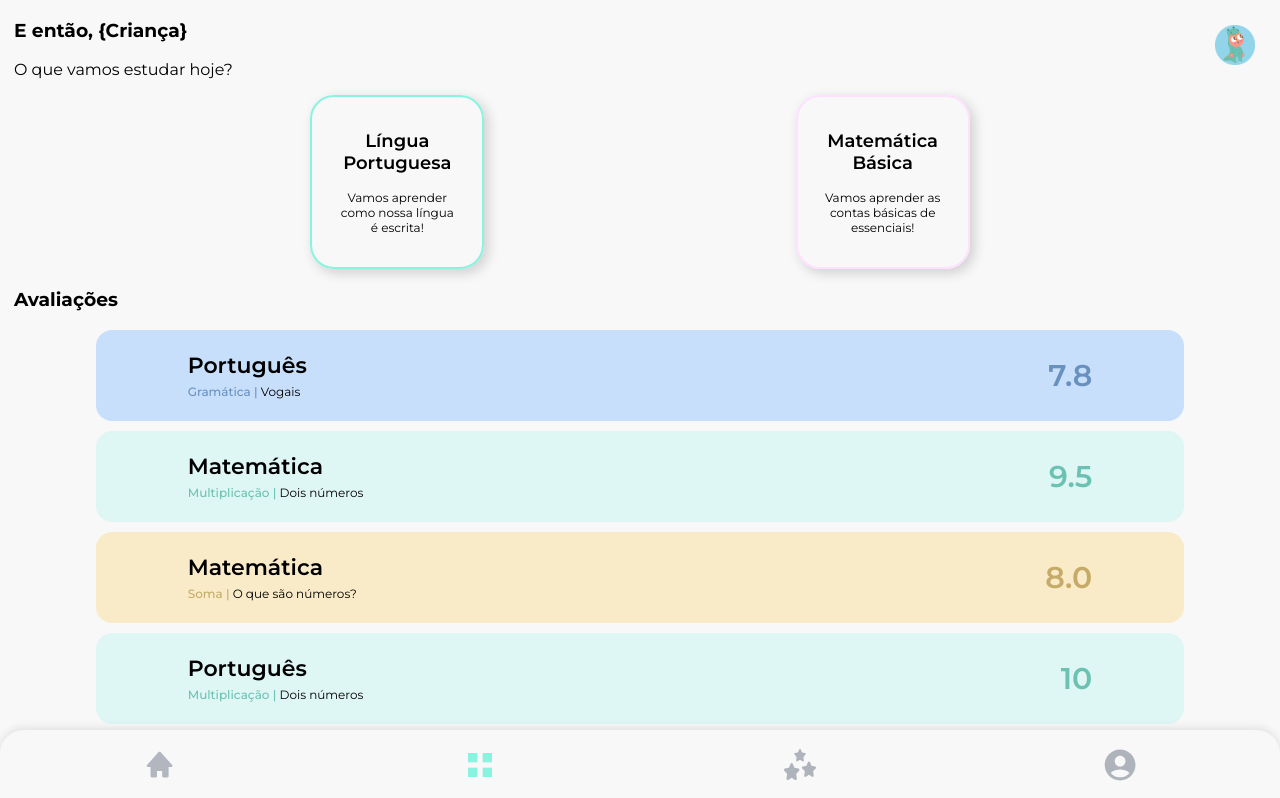
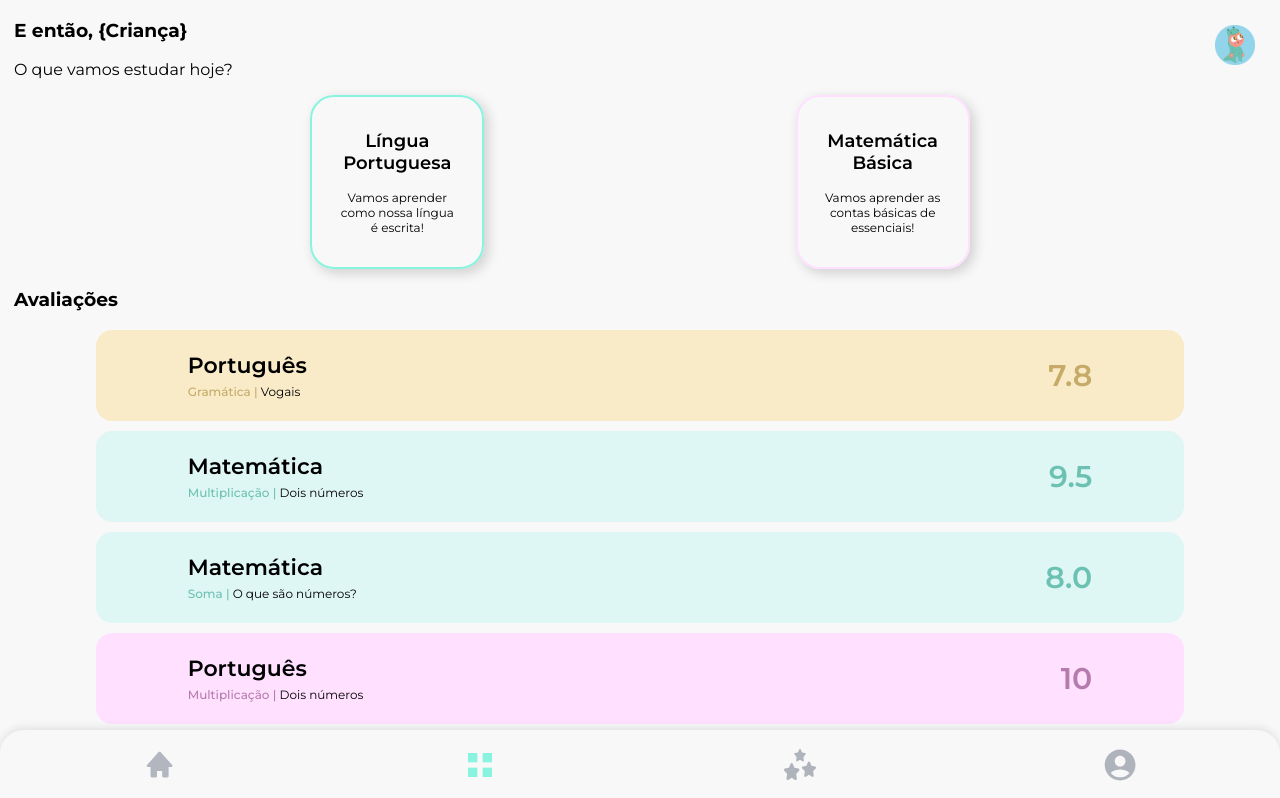
Before and after one commit to FIOO-Education/Fioo-Frontend, a Next.js app: page /activities in a window 1280 px wide. Shown: the top 798 px of the page. Built offline with nearby package versions, Linux system fonts and the light colour scheme.

Commit message:
adding pink to grade card theme

```diff
--- a/components/GradeCard/GradeCard.tsx
+++ b/components/GradeCard/GradeCard.tsx
@@ -22,12 +22,14 @@ export default function GradeCard({
 
   const getRandomColor = useCallback(() => {
     const random = Math.random();
-    if (random <= 0.33) {
+    if (random <= 0.25) {
       return [colors.blue.pastel, colors.blue.dark];
-    } else if (random <= 0.66) {
+    } else if (random <= 0.50) {
         return [colors.yellow.pastel, colors.yellow.dark];
+    } else if(random <= 0.75) {
+        return [colors.green.pastel, colors.green.dark];
     } else {
-        return [colors.green.pastel, colors.green.dark];
+      return [colors.pink.pastel, colors.pink.dark];
     }
   }, []);
 
```
